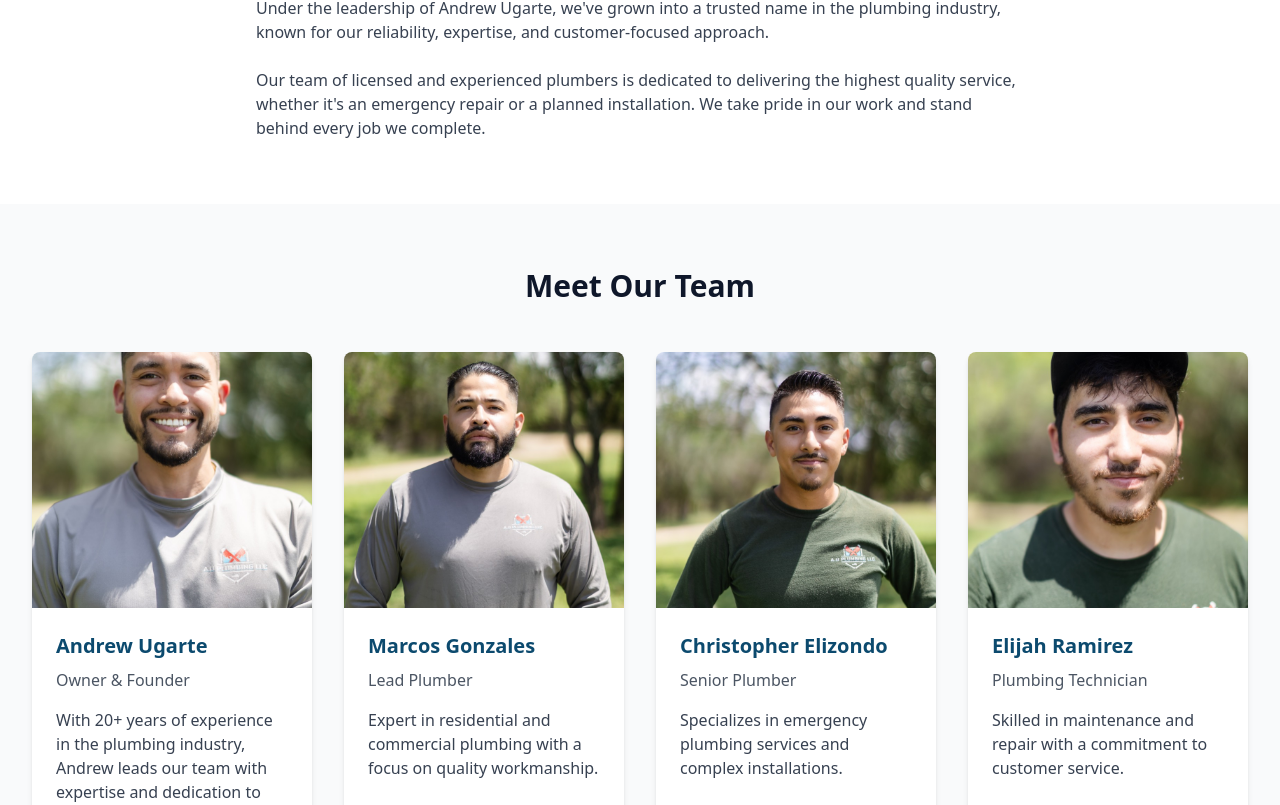
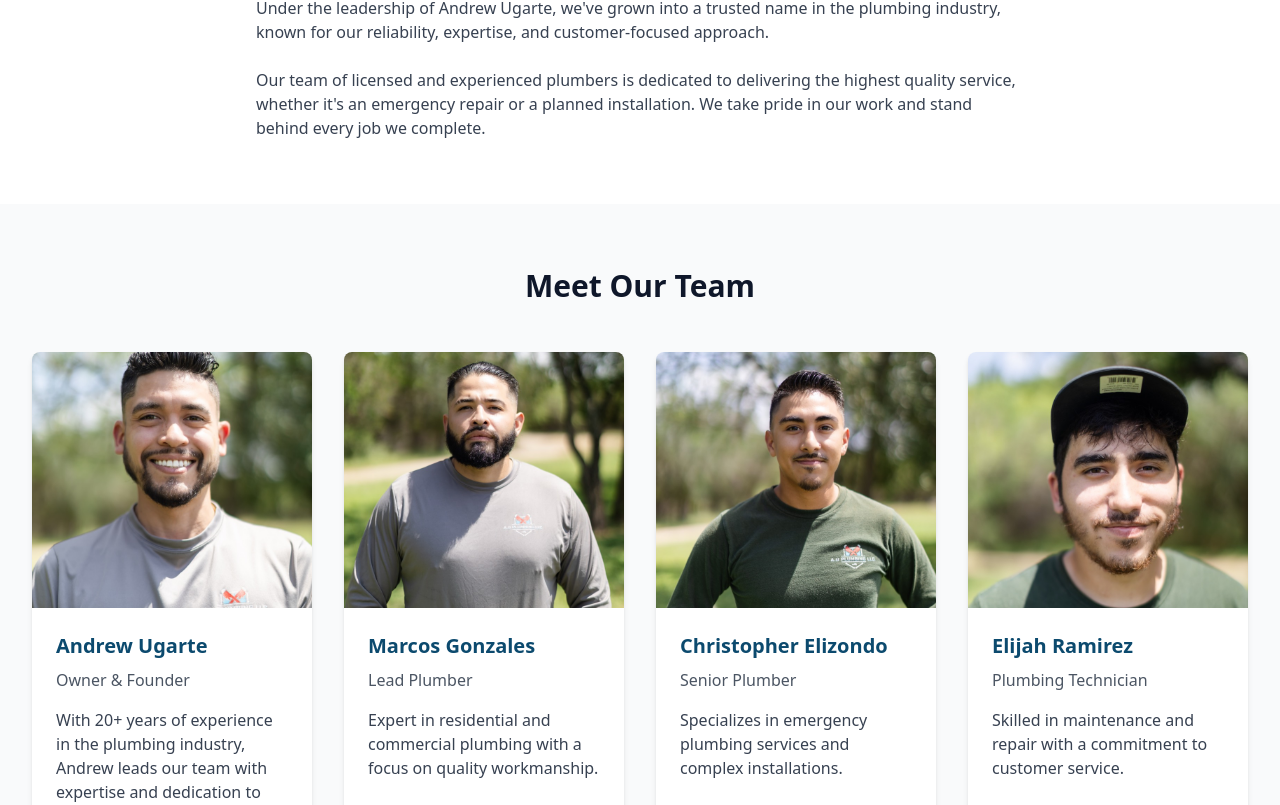
Before and after one commit to jojoaj35/auplumbing, a Next.js app: page /about in a window 1280 px wide. Shown: the part 516-1321 px from the top of the page. Built offline with nearby package versions, Linux system fonts and the light colour scheme.

Commit message:
Fix image positioning for Andrew and Elijah in About page - better face focus in rectangular frames

```diff
--- a/src/app/about/page.tsx
+++ b/src/app/about/page.tsx
@@ -103,6 +103,13 @@ export default function About() {
                       alt={member.name}
                       fill
                       className="object-cover"
+                      style={
+                        member.name === 'Andrew Ugarte'
+                          ? { objectPosition: 'center 25%' }
+                          : member.name === 'Elijah Ramirez'
+                          ? { objectPosition: 'center 20%' }
+                          : {}
+                      }
                     />
                   </div>
                   <div className="p-6">
```
